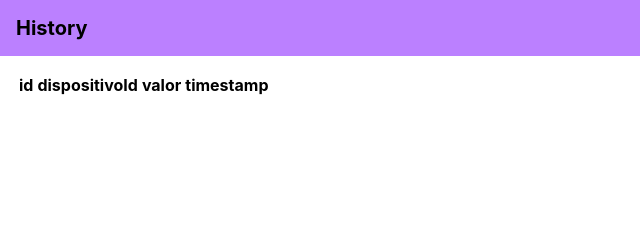
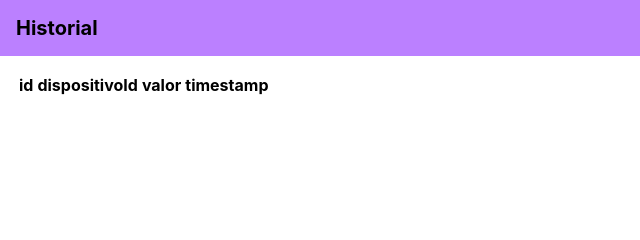
Before and after one commit to jazminGonzalezCruz/jazminGonzalezCruz.github.io, a plain HTML site: page historial.html in a window 1280 px wide. Shown: the top 240 px of the page, 0-640 px from the left. Drawn offline with Linux system fonts and the light colour scheme; no server answers.

Commit message:
Update historial.html

```diff
--- a/historial.html
+++ b/historial.html
@@ -30,7 +30,7 @@
     <script type="module"
     src="js/config.js"></script>
     <header>
-     <h1>History</h1>
+     <h1>Historial</h1>
   </header>
     <div class="contenido">
       <table>
```
